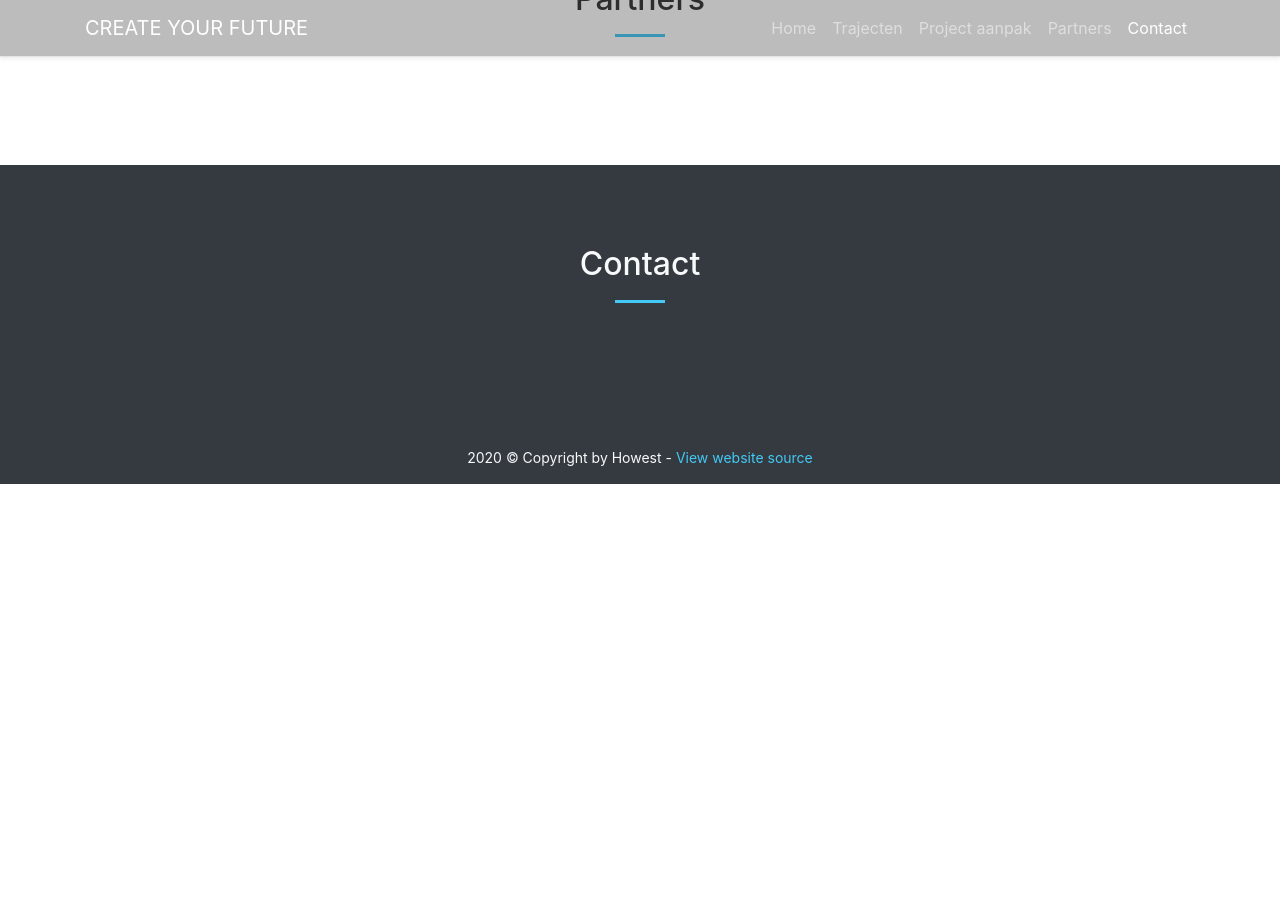
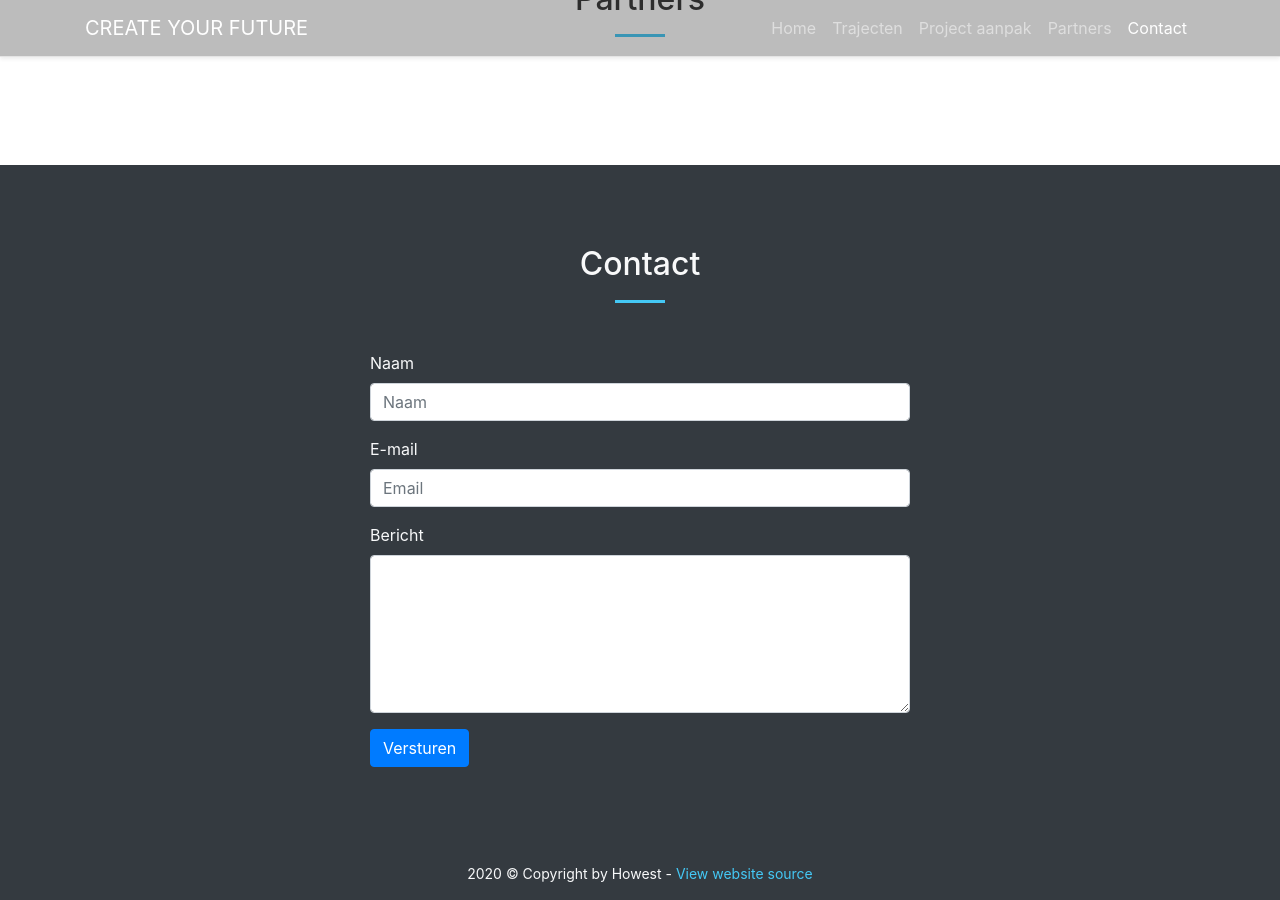
Before and after one commit to huysentruitw/create-your-future-website, a Jekyll site: the page built from docs/index.html, in a window 1280 px wide and 900 px high, scrolled down 3782 px. Built offline with Jekyll 4.4.1, drawn with Linux system fonts in a browser that asks for light colours; before the commit the page ends 4266 px from its top, so only the background shows below that.

Commit message:
Add dummy contact form

```diff
--- a/docs/index.html
+++ b/docs/index.html
@@ -135,5 +135,24 @@ navigation:
         <hr>
       </div>
     </div>
+    <div class="row">
+      <div class="col-md-6 offset-md-3">
+        <form id="contact-form" action="" method="post">
+          <div class="form-group">
+            <label for="name">Naam</label>
+            <input id="name" class="form-control" name="name" required type="text" placeholder="Naam">
+          </div>
+          <div class="form-group">
+            <label for="email">E-mail</label>
+            <input id="email" class="form-control" name="email" required type="email" placeholder="Email">
+          </div>
+          <div class="form-group">
+            <label for="message">Bericht</label>
+            <textarea id="message" class="form-control" name="message" required rows="6"></textarea>
+          </div>
+          <button class="btn btn-primary" type="submit">Versturen</button>
+        </form>
+      </div>
+    </div>
   </div>
 </section>
```
